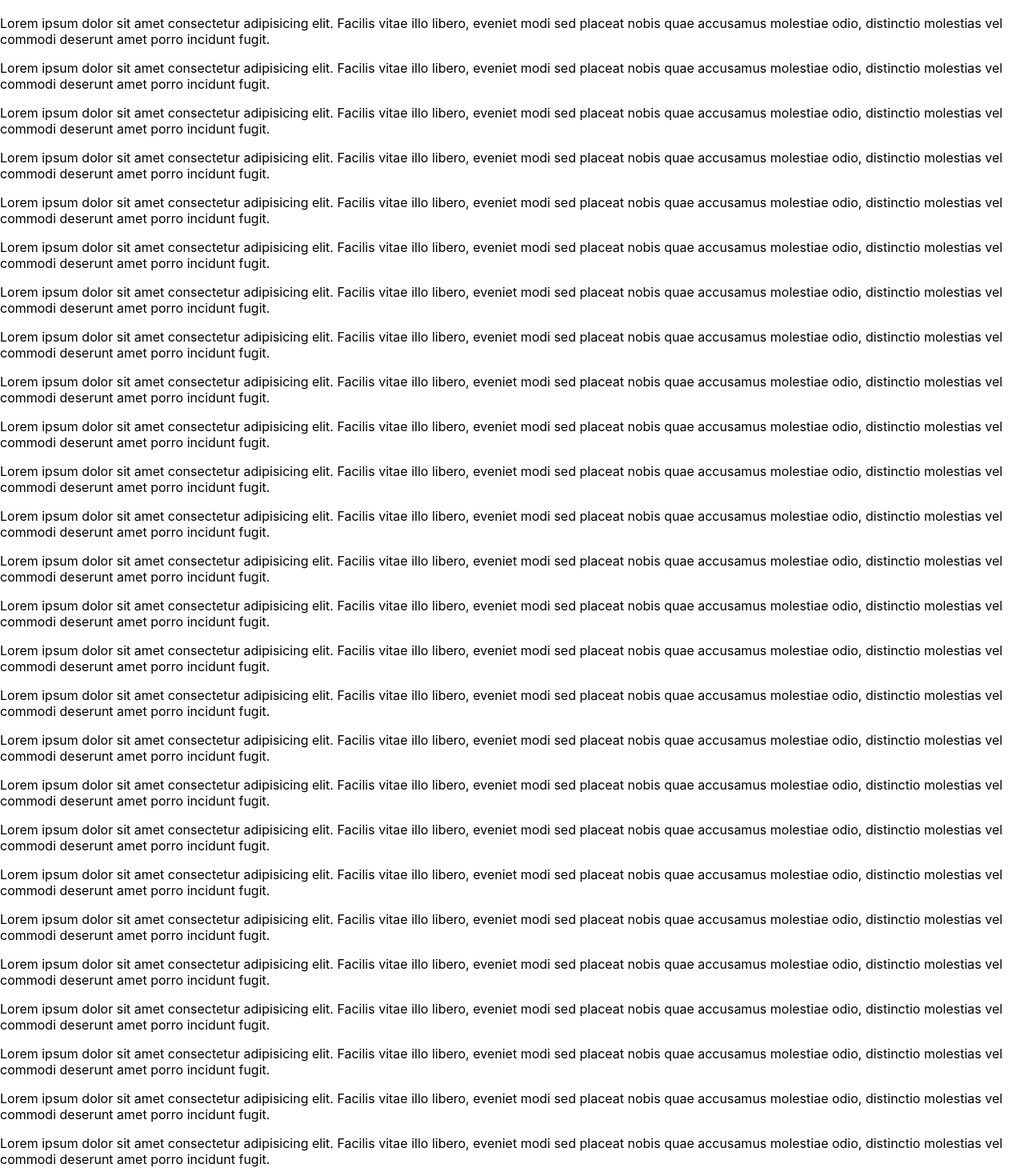
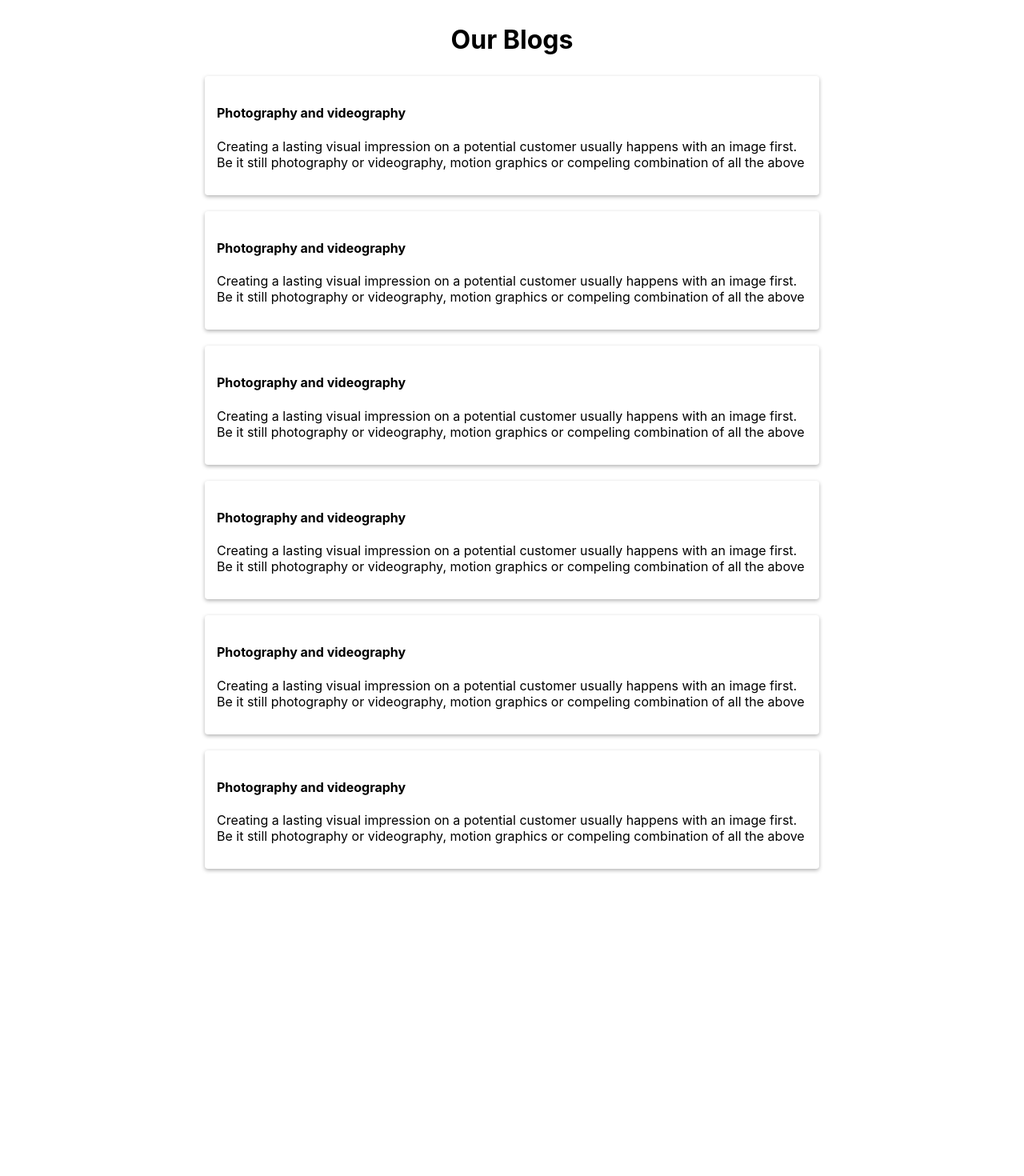
Before and after one commit to johnomeyo/pretty, a React (Create React App) app: page /blog in a window 1280 px wide. Shown: the part 120-1590 px from the top of the page at 80% size. After the commit the page ends 1334 px from the top, so only its background shows below. Built offline with nearby package versions, Linux system fonts and the light colour scheme; the HTML template or start-up script is replaced by a standard one.

Commit message:
Blogs page

```diff
--- /dev/null
+++ b/src/Components/Blog-card.jsx
@@ -0,0 +1,14 @@
+import "../Components/Blog.css";
+
+export const BlogCard = () => {
+  return (
+    <div className="blog-card">
+      <h4>Photography and videography</h4>
+      <p>
+        Creating a lasting visual impression on a potential customer usually
+        happens with an image first. Be it still photography or videography,
+        motion graphics or compeling combination of all the above
+      </p>
+    </div>
+  );
+};
--- /dev/null
+++ b/src/Components/Blog.css
@@ -0,0 +1,27 @@
+.blog-card {
+  background-color: #fff;
+  box-shadow: 0px 2px 5px rgba(0, 0, 0, 0.3);
+  border-radius: 4px;
+  overflow: hidden;
+  padding: 15px;
+}
+@media (min-width: 600px) {
+  .blog {
+    grid-template-rows: repeat(2, 1fr);
+  }
+}
+.blog {
+  margin: 0% 20% 10% 20%;
+  display: grid;
+  grid-template-columns: repeat(auto-fit, minmax(400px, 1fr));
+  grid-gap: 20px;
+}
+.blog-container {
+  display: flex;
+  justify-content: center;
+  align-items: center;
+}
+h2{
+font-size: 2rem;
+    text-align: center;
+}
--- a/src/pages/blog.jsx
+++ b/src/pages/blog.jsx
@@ -1,183 +1,19 @@
+import "../Components/Blog.css";
+import { BlogCard } from "../Components/Blog-card";
 export const Blog = () => {
   return (
     <>
-          <p>
-        Lorem ipsum dolor sit amet consectetur adipisicing elit. Facilis vitae
-        illo libero, eveniet modi sed placeat nobis quae accusamus molestiae
-        odio, distinctio molestias vel commodi deserunt amet porro incidunt
-        fugit.
-      </p>
-      <p>
-        Lorem ipsum dolor sit amet consectetur adipisicing elit. Facilis vitae
-        illo libero, eveniet modi sed placeat nobis quae accusamus molestiae
-        odio, distinctio molestias vel commodi deserunt amet porro incidunt
-        fugit.
-      </p>
-      <p>
-        Lorem ipsum dolor sit amet consectetur adipisicing elit. Facilis vitae
-        illo libero, eveniet modi sed placeat nobis quae accusamus molestiae
-        odio, distinctio molestias vel commodi deserunt amet porro incidunt
-        fugit.
-      </p>
-      <p>
-        Lorem ipsum dolor sit amet consectetur adipisicing elit. Facilis vitae
-        illo libero, eveniet modi sed placeat nobis quae accusamus molestiae
-        odio, distinctio molestias vel commodi deserunt amet porro incidunt
-        fugit.
-      </p>
-      <p>
-        Lorem ipsum dolor sit amet consectetur adipisicing elit. Facilis vitae
-        illo libero, eveniet modi sed placeat nobis quae accusamus molestiae
-        odio, distinctio molestias vel commodi deserunt amet porro incidunt
-        fugit.
-      </p>
-      <p>
-        Lorem ipsum dolor sit amet consectetur adipisicing elit. Facilis vitae
-        illo libero, eveniet modi sed placeat nobis quae accusamus molestiae
-        odio, distinctio molestias vel commodi deserunt amet porro incidunt
-        fugit.
-      </p>
-
-      <p>
-        Lorem ipsum dolor sit amet consectetur adipisicing elit. Facilis vitae
-        illo libero, eveniet modi sed placeat nobis quae accusamus molestiae
-        odio, distinctio molestias vel commodi deserunt amet porro incidunt
-        fugit.
-      </p>
-      <p>
-        Lorem ipsum dolor sit amet consectetur adipisicing elit. Facilis vitae
-        illo libero, eveniet modi sed placeat nobis quae accusamus molestiae
-        odio, distinctio molestias vel commodi deserunt amet porro incidunt
-        fugit.
-      </p>
-      <p>
-        Lorem ipsum dolor sit amet consectetur adipisicing elit. Facilis vitae
-        illo libero, eveniet modi sed placeat nobis quae accusamus molestiae
-        odio, distinctio molestias vel commodi deserunt amet porro incidunt
-        fugit.
-      </p>
-      <p>
-        Lorem ipsum dolor sit amet consectetur adipisicing elit. Facilis vitae
-        illo libero, eveniet modi sed placeat nobis quae accusamus molestiae
-        odio, distinctio molestias vel commodi deserunt amet porro incidunt
-        fugit.
-      </p>
-      <p></p>
-      <p>
-        Lorem ipsum dolor sit amet consectetur adipisicing elit. Facilis vitae
-        illo libero, eveniet modi sed placeat nobis quae accusamus molestiae
-        odio, distinctio molestias vel commodi deserunt amet porro incidunt
-        fugit.
-      </p>
-      <p>
-        Lorem ipsum dolor sit amet consectetur adipisicing elit. Facilis vitae
-        illo libero, eveniet modi sed placeat nobis quae accusamus molestiae
-        odio, distinctio molestias vel commodi deserunt amet porro incidunt
-        fugit.
-      </p>
-      <p>
-        Lorem ipsum dolor sit amet consectetur adipisicing elit. Facilis vitae
-        illo libero, eveniet modi sed placeat nobis quae accusamus molestiae
-        odio, distinctio molestias vel commodi deserunt amet porro incidunt
-        fugit.
-      </p>
-      <p>
-        Lorem ipsum dolor sit amet consectetur adipisicing elit. Facilis vitae
-        illo libero, eveniet modi sed placeat nobis quae accusamus molestiae
-        odio, distinctio molestias vel commodi deserunt amet porro incidunt
-        fugit.
-      </p>
-      <p>
-        Lorem ipsum dolor sit amet consectetur adipisicing elit. Facilis vitae
-        illo libero, eveniet modi sed placeat nobis quae accusamus molestiae
-        odio, distinctio molestias vel commodi deserunt amet porro incidunt
-        fugit.
-      </p>
-      <p>
-        Lorem ipsum dolor sit amet consectetur adipisicing elit. Facilis vitae
-        illo libero, eveniet modi sed placeat nobis quae accusamus molestiae
-        odio, distinctio molestias vel commodi deserunt amet porro incidunt
-        fugit.
-      </p>
-      <p>
-        Lorem ipsum dolor sit amet consectetur adipisicing elit. Facilis vitae
-        illo libero, eveniet modi sed placeat nobis quae accusamus molestiae
-        odio, distinctio molestias vel commodi deserunt amet porro incidunt
-        fugit.
-      </p>
-      <p>
-        Lorem ipsum dolor sit amet consectetur adipisicing elit. Facilis vitae
-        illo libero, eveniet modi sed placeat nobis quae accusamus molestiae
-        odio, distinctio molestias vel commodi deserunt amet porro incidunt
-        fugit.
-      </p>
-      <p>
-        Lorem ipsum dolor sit amet consectetur adipisicing elit. Facilis vitae
-        illo libero, eveniet modi sed placeat nobis quae accusamus molestiae
-        odio, distinctio molestias vel commodi deserunt amet porro incidunt
-        fugit.
-      </p>
-      <p>
-        Lorem ipsum dolor sit amet consectetur adipisicing elit. Facilis vitae
-        illo libero, eveniet modi sed placeat nobis quae accusamus molestiae
-        odio, distinctio molestias vel commodi deserunt amet porro incidunt
-        fugit.
-      </p>
-      <p>
-        Lorem ipsum dolor sit amet consectetur adipisicing elit. Facilis vitae
-        illo libero, eveniet modi sed placeat nobis quae accusamus molestiae
-        odio, distinctio molestias vel commodi deserunt amet porro incidunt
-        fugit.
-      </p>
-      <p>
-        Lorem ipsum dolor sit amet consectetur adipisicing elit. Facilis vitae
-        illo libero, eveniet modi sed placeat nobis quae accusamus molestiae
-        odio, distinctio molestias vel commodi deserunt amet porro incidunt
-        fugit.
-      </p>
-      <p>
-        Lorem ipsum dolor sit amet consectetur adipisicing elit. Facilis vitae
-        illo libero, eveniet modi sed placeat nobis quae accusamus molestiae
-        odio, distinctio molestias vel commodi deserunt amet porro incidunt
-        fugit.
-      </p>
-      <p>
-        Lorem ipsum dolor sit amet consectetur adipisicing elit. Facilis vitae
-        illo libero, eveniet modi sed placeat nobis quae accusamus molestiae
-        odio, distinctio molestias vel commodi deserunt amet porro incidunt
-        fugit.
-      </p>
-      <p>
-        Lorem ipsum dolor sit amet consectetur adipisicing elit. Facilis vitae
-        illo libero, eveniet modi sed placeat nobis quae accusamus molestiae
-        odio, distinctio molestias vel commodi deserunt amet porro incidunt
-        fugit.
-      </p>
-      <p>
-        Lorem ipsum dolor sit amet consectetur adipisicing elit. Facilis vitae
-        illo libero, eveniet modi sed placeat nobis quae accusamus molestiae
-        odio, distinctio molestias vel commodi deserunt amet porro incidunt
-        fugit.
-      </p>
-      <p>
-        Lorem ipsum dolor sit amet consectetur adipisicing elit. Facilis vitae
-        illo libero, eveniet modi sed placeat nobis quae accusamus molestiae
-        odio, distinctio molestias vel commodi deserunt amet porro incidunt
-        fugit.
-      </p>
-      <p>
-        Lorem ipsum dolor sit amet consectetur adipisicing elit. Facilis vitae
-        illo libero, eveniet modi sed placeat nobis quae accusamus molestiae
-        odio, distinctio molestias vel commodi deserunt amet porro incidunt
-        fugit.
-      </p>
-      <p>
-        Lorem ipsum dolor sit amet consectetur adipisicing elit. Facilis vitae
-        illo libero, eveniet modi sed placeat nobis quae accusamus molestiae
-        odio, distinctio molestias vel commodi deserunt amet porro incidunt
-        fugit.
-      </p>
-
+      <h2>Our Blogs</h2>
+      <div className="blog-container">
+        <div className="blog">
+          <BlogCard />
+          <BlogCard />
+          <BlogCard />
+          <BlogCard />
+          <BlogCard />
+          <BlogCard />
+        </div>
+      </div>
     </>
   );
 };
```
